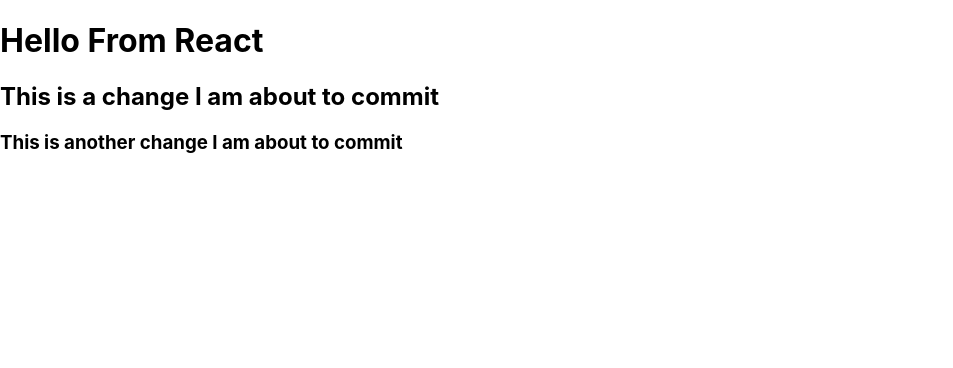
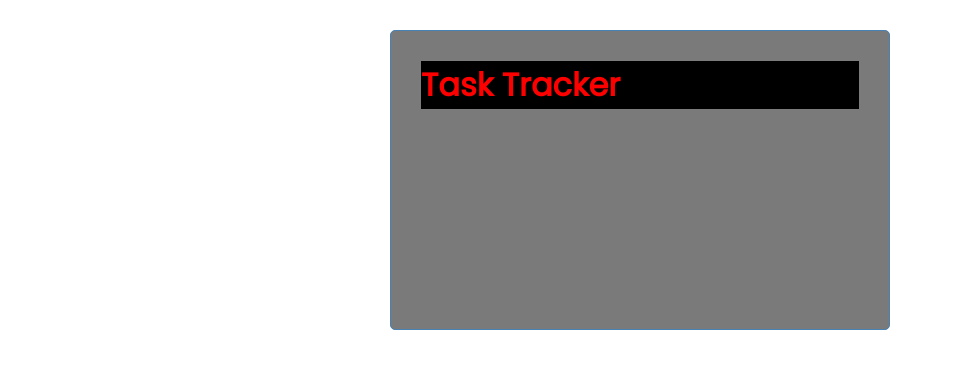
Before and after one commit to kdaysal/grocery-list-netlify, a React (Create React App) app: page / in a window 1280 px wide. Shown: the top 368 px of the page, without its empty margins (0-953 px from the left). Built offline with nearby package versions, Linux system fonts and the light colour scheme.

Commit message:
Added basic css styling

```diff
--- a/src/App.js
+++ b/src/App.js
@@ -1,12 +1,17 @@
+//import React from 'react'; //only needed for class components; not used here
+import Header from './components/Header';
+
 function App() {
 
   return (
     <div className="container">
-      <h1>Hello From React</h1>
-      <h2>This is a change I am about to commit</h2>
-      <h3>This is another change I am about to commit</h3>
+      <Header title='Task Tracker' /> {/* passing 'Task tracker' as a prop to <Header /> component */}
     </div>
   );
 }
 
+Header.defaultProps = {
+  title: 'Awesome Task Tracker'//just here to illustrate that if I didn't pass any props to <Header />, then the default prop would be 'Awesome Task Tracker'
+}
+
 export default App;
--- a/src/components/Header.js
+++ b/src/components/Header.js
@@ -1,11 +1,24 @@
-import React from 'react'
+import PropTypes from 'prop-types'//prop-types is totally optional for a small app like this - I'm adding it here for reference
 
-const Header = () => {
+
+const Header = ({ title }) => {
   return (
-    <div>
-
-    </div>
+    <header>
+      <h1 style={{ color: 'red', backgroundColor: 'black' }}>{title}</h1>
+    </header>
   )
 }
 
+Header.propTypes = {
+  title: PropTypes.string
+}
+
+//For sake of example - you can define styles like this...
+// const headingStyle = {
+//   color: 'red',
+//   backgroundColor: 'black'
+// }
+//and if I wanted to call them, the syntax would be like this: <h1 style={headingStyle}>{title}</h1>
+
+
 export default Header
--- a/src/index.css
+++ b/src/index.css
@@ -1,13 +1,137 @@
-body {
-  margin: 0;
-  font-family: -apple-system, BlinkMacSystemFont, 'Segoe UI', 'Roboto', 'Oxygen',
-    'Ubuntu', 'Cantarell', 'Fira Sans', 'Droid Sans', 'Helvetica Neue',
-    sans-serif;
-  -webkit-font-smoothing: antialiased;
-  -moz-osx-font-smoothing: grayscale;
+@import url('https://fonts.googleapis.com/css2?family=Poppins:wght@300;400&display=swap');
+
+.centered {
+  justify-content: center;
+  /* center items horizontally, in this case */
+  align-items: center;
+  /* center items vertically, in this case */
+  display: flex;
 }
 
-code {
-  font-family: source-code-pro, Menlo, Monaco, Consolas, 'Courier New',
-    monospace;
+a {
+  color: white;
 }
+
+* {
+  box-sizing: border-box;
+  margin: 0;
+  padding: 0;
+}
+
+/* sources https://unsplash.com/photos/c9OCWLka764 */
+body {
+  font-family: 'Poppins', sans-serif;
+
+  /* display: flex;
+  align-items: center;
+  justify-content: center;
+  flex-direction: column;
+  min-height: 100vh; */
+
+  /* background-image: url('imgs/paul-volkmer-qVotvbsuM_c-unsplash.jpg');
+  background-repeat: no-repeat;
+  background-attachment: fixed;
+  background-size: 250vh 100vh; */
+}
+
+.container {
+  max-width: 500px;
+  margin: 30px auto;
+  overflow: auto;
+  min-height: 300px;
+  border: 1px solid steelblue;
+  padding: 30px;
+  border-radius: 5px;
+  background-color: #313133a4;
+}
+
+.header {
+  display: flex;
+  justify-content: space-between;
+  align-items: center;
+  margin-bottom: 20px;
+}
+
+.btn {
+  display: inline-block;
+  background: #000;
+  color: #fff;
+  border: none;
+  padding: 10px 20px;
+  margin: 5px;
+  border-radius: 5px;
+  cursor: pointer;
+  text-decoration: none;
+  font-size: 15px;
+  font-family: inherit;
+}
+
+.btn:focus {
+  outline: none;
+}
+
+.btn:active {
+  transform: scale(0.98);
+}
+
+.btn-block {
+  display: block;
+  width: 100%;
+}
+
+.task {
+  background: #f4f4f431;
+  margin: 5px;
+  padding: 10px 20px;
+  cursor: pointer;
+}
+
+.task.reminder {
+  border-left: 5px solid green;
+}
+
+.task h3 {
+  display: flex;
+  align-items: center;
+  justify-content: space-between;
+}
+
+.add-form {
+  margin-bottom: 40px;
+}
+
+.form-control {
+  margin: 20px 0;
+}
+
+.form-control label {
+  display: block;
+}
+
+.form-control input {
+  width: 100%;
+  height: 40px;
+  margin: 5px;
+  padding: 3px 7px;
+  font-size: 17px;
+}
+
+.form-control-check {
+  display: flex;
+  align-items: center;
+  justify-content: space-between;
+}
+
+.form-control-check label {
+  flex: 1;
+}
+
+.form-control-check input {
+  flex: 2;
+  height: 20px;
+}
+
+footer {
+  margin-top: 30px;
+  text-align: center;
+}
```
